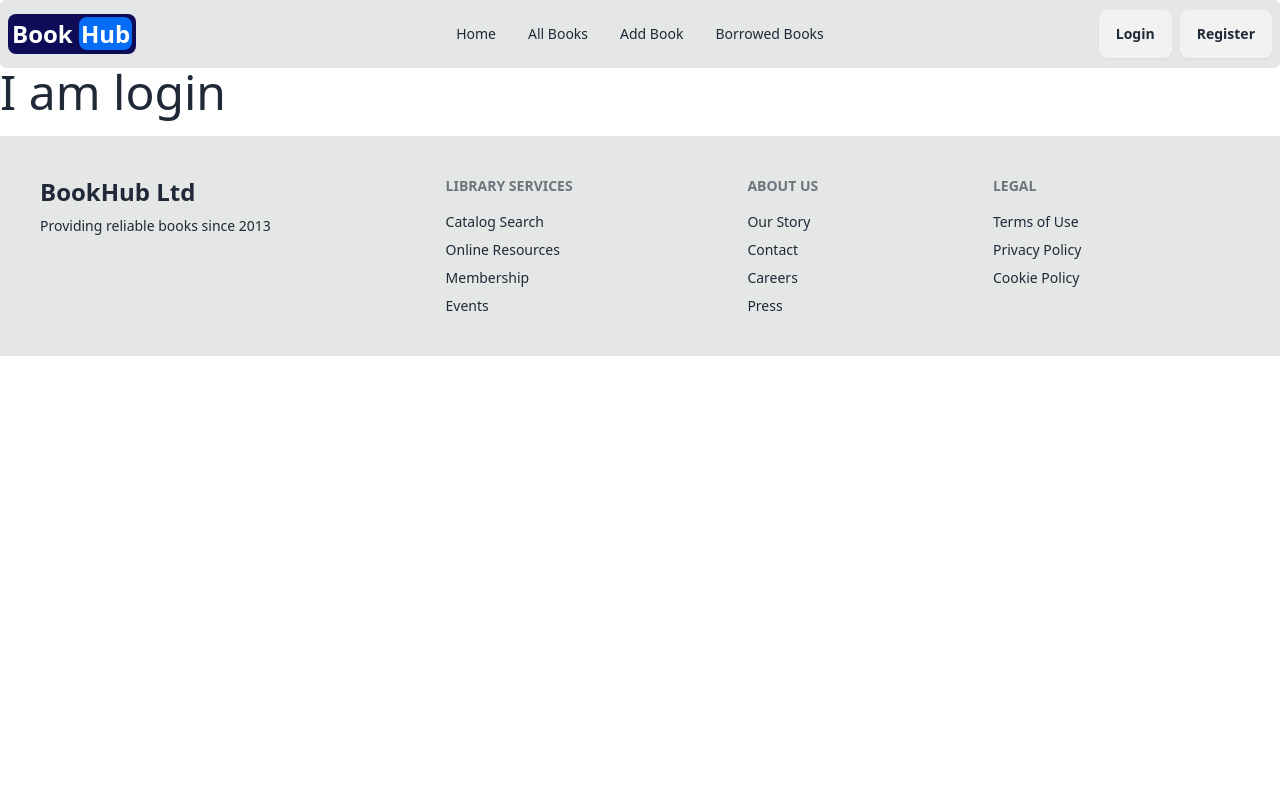
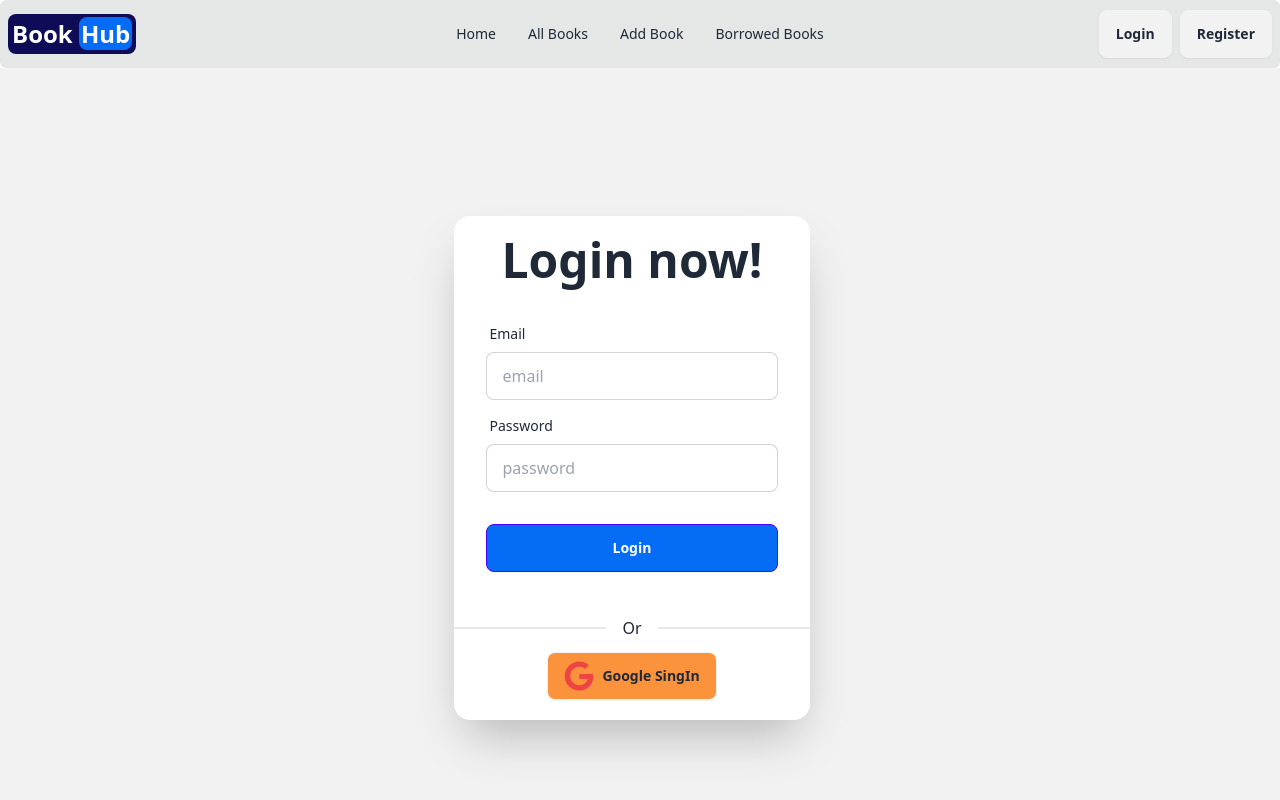
Before and after one commit to yeasinrahman26/BookHub-client, a React (Vite) app: page /login in a window 1280 px wide. Shown: the top 800 px of the page. Built offline with nearby package versions, Linux system fonts and the light colour scheme.

Commit message:
login page add

```diff
--- a/package.json
+++ b/package.json
@@ -14,6 +14,7 @@
     "match-sorter": "^8.0.0",
     "react": "^18.3.1",
     "react-dom": "^18.3.1",
+    "react-icons": "^5.4.0",
     "react-router-dom": "^7.1.1",
     "react-slick": "^0.30.3",
     "slick-carousel": "^1.8.1",
--- a/src/Pages/Footer/Footer.jsx
+++ b/src/Pages/Footer/Footer.jsx
@@ -1,13 +1,13 @@
-
+import icon from '../../assets/img/icon.png'
 
 const Footer = () => {
     return (
       <footer className="footer bg-base-300 mt-5 text-base-content p-10">
         <aside>
-          <p className="text-2xl font-semibold">
-            BookHub Ltd
-
-          </p>
+          <div className='flex items-center justify-center gap-4 '>
+            <img className="w-10 pb-2" src={icon} alt="" />
+            <p className="text-2xl font-semibold">BookHub Ltd</p>
+          </div>
           <p> Providing reliable books since 2013</p>
         </aside>
         <nav>
--- /dev/null
+++ b/src/Pages/Navbar/GoogleLogin.jsx
@@ -0,0 +1,16 @@
+import { FaGoogle } from "react-icons/fa";
+
+const GoogleLogin = () => {
+  const handleGoogle = () => {};
+  return (
+    <div>
+      <div>
+        <button onClick={handleGoogle} className="btn bg-orange-400 font-bold ">
+          <FaGoogle className="text-red-500  to text-3xl " /> Google SingIn
+        </button>
+      </div>
+    </div>
+  );
+};
+
+export default GoogleLogin;
--- a/src/Pages/Navbar/Login.jsx
+++ b/src/Pages/Navbar/Login.jsx
@@ -1,10 +1,65 @@
+import GoogleLogin from "./GoogleLogin";
+
+const Login = () => {
+
+    const handleLogin=e=>{
+        e.preventDefault()
+        const form=e.target;
+        const email=form.email.value
+        const password=form.password.value
+        console.log(password,email);
+    }
 
 
-const Login = () => {
+
+
     return (
-        <div>
-            <h1 className="text-5xl">I am login</h1>
+      <div className="hero bg-base-200 min-h-screen">
+        <div className="hero-content flex-col lg:flex-row-reverse">
+          <div className="text-center "></div>
+          <div className="card bg-base-100 w-full max-w-sm shrink-0 shadow-2xl">
+            <h1 className="text-5xl text-center pt-5 mx-10 font-bold">
+              Login now!
+            </h1>
+            <form
+            onSubmit={handleLogin} className="card-body">
+              <div className="form-control">
+                <label className="label">
+                  <span className="label-text">Email</span>
+                </label>
+                <input
+                  type="email"
+                  name="email"
+                  placeholder="email"
+                  className="input input-bordered"
+                  required
+                />
+              </div>
+              <div className="form-control">
+                <label className="label">
+                  <span className="label-text">Password</span>
+                </label>
+                <input
+                  type="password"
+                  name="password"
+                  placeholder="password"
+                  className="input input-bordered"
+                  required
+                />
+              </div>
+              <div className="form-control mt-6">
+                <button className="btn btn-primary text-white bg-[#046cf5]">
+                  Login
+                </button>
+              </div>
+            </form>
+            <div className="divider">Or</div>
+            <div className="mx-auto pb-5">
+              <GoogleLogin></GoogleLogin>
+            </div>
+          </div>
         </div>
+      </div>
     );
 };
 
```
Also changed, not shown: 1 other file (tests, documents, lock files or other folders).
